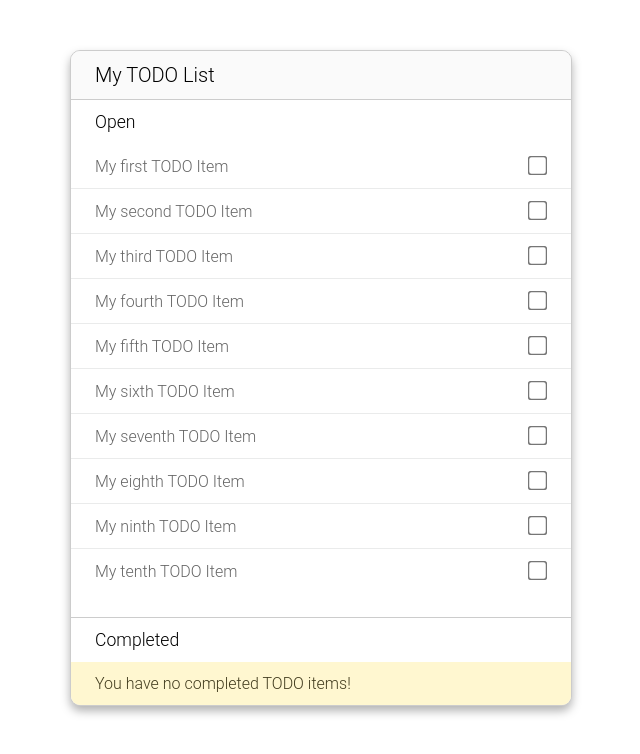
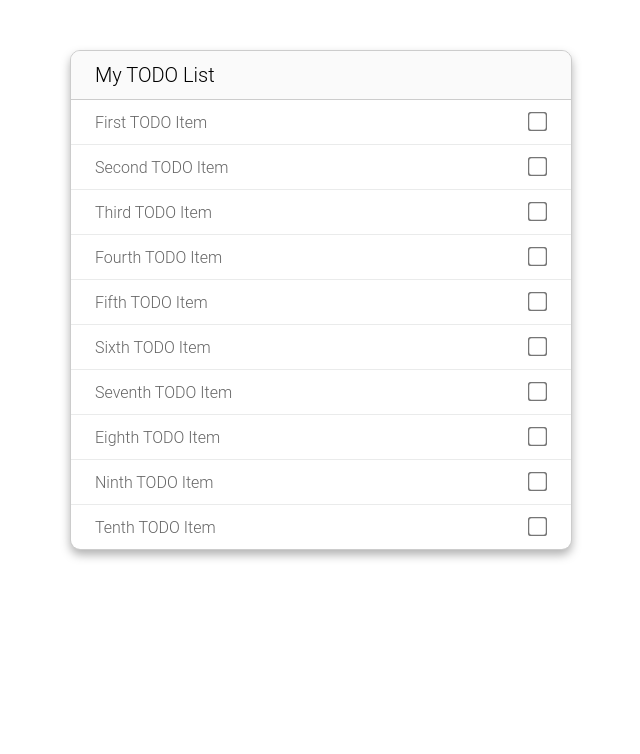
Before and after one commit to hedegitsin/todo-app, an Angular app: page / in a window 1280 px wide. Before the commit this address led to /todos. Shown: the top 754 px of the page, without its empty margins (319-959 px from the left). Built offline with nearby package versions, Linux system fonts and the light colour scheme.

Commit message:
Converted branch 2 to separate Components

```diff
--- a/src/app/app-routing.module.ts
+++ b/src/app/app-routing.module.ts
@@ -1,18 +1,7 @@
 import { NgModule } from '@angular/core';
 import { RouterModule, Routes } from '@angular/router';
-import {TodoListComponent} from "./components/todo-list/todo-list.component";
 
-const routes: Routes = [
-  {
-    path: '',
-    pathMatch: 'full',
-    redirectTo: 'todos'
-  },
-  {
-    path: 'todos',
-    component: TodoListComponent
-  }
-];
+const routes: Routes = [];
 
 @NgModule({
   imports: [RouterModule.forRoot(routes)],
--- a/src/app/app.component.html
+++ b/src/app/app.component.html
@@ -1 +1,3 @@
-<router-outlet></router-outlet>
+<app-todo-list
+ [todoList]="initialTodoList"
+></app-todo-list>
--- a/src/app/app.component.ts
+++ b/src/app/app.component.ts
@@ -1,4 +1,5 @@
 import { Component } from '@angular/core';
+import {TodoItem} from "./models/todo-item.model";
 
 @Component({
   selector: 'app-root',
@@ -6,5 +7,67 @@ import { Component } from '@angular/core';
   styleUrls: ['./app.component.scss']
 })
 export class AppComponent {
-  title = 'todo-app';
+
+  initialTodoList: Array<TodoItem> = [
+    {
+      id: 1,
+      todo: "First TODO Item",
+      completed: false,
+      userId: 1
+    },
+    {
+      id: 2,
+      todo: "Second TODO Item",
+      completed: false,
+      userId: 1
+    },
+    {
+      id: 3,
+      todo: "Third TODO Item",
+      completed: false,
+      userId: 1
+    },
+    {
+      id: 4,
+      todo: "Fourth TODO Item",
+      completed: false,
+      userId: 1
+    },
+    {
+      id: 5,
+      todo: "Fifth TODO Item",
+      completed: false,
+      userId: 1
+    },
+    {
+      id: 6,
+      todo: "Sixth TODO Item",
+      completed: false,
+      userId: 1
+    },
+    {
+      id: 7,
+      todo: "Seventh TODO Item",
+      completed: false,
+      userId: 1
+    },
+    {
+      id: 8,
+      todo: "Eighth TODO Item",
+      completed: false,
+      userId: 1
+    },
+    {
+      id: 9,
+      todo: "Ninth TODO Item",
+      completed: false,
+      userId: 1
+    },
+    {
+      id: 10,
+      todo: "Tenth TODO Item",
+      completed: false,
+      userId: 1
+    }
+  ]
 }
--- a/src/app/components/todo-list/todo-list.component.html
+++ b/src/app/components/todo-list/todo-list.component.html
@@ -3,28 +3,12 @@
     My TODO List
   </div>
   <div class="todo-items-container">
-
-    <!--  Open TODOs  -->
-    <div class="todo-category">
-      <div class="category-title">Open</div>
-      <app-todo-list-item
-        *ngFor="let todoItem of openTodoList"
-        [todoItem]="todoItem"
-        (onItemChecked)="onTodoItemChecked($event)"
-      >
-      </app-todo-list-item>
-      <div class="no-todos-message" *ngIf="openTodoList.length === 0">You have no open TODO items!</div>
-    </div>
-    <!--  Completed TODOs  -->
-    <div class="todo-category">
-      <div class="category-title">Completed</div>
-      <app-todo-list-item
-        *ngFor="let todoItem of completedTodoList"
-        [todoItem]="todoItem"
-        (onItemChecked)="onTodoItemChecked($event)"
-      >
-      </app-todo-list-item>
-      <div class="no-todos-message" *ngIf="completedTodoList.length === 0">You have no completed TODO items!</div>
-    </div>
+    <app-todo-list-item
+      *ngFor="let todoItem of todoList"
+      [todoItem]="todoItem"
+      (onItemChecked)="onTodoItemChecked($event)"
+    >
+    </app-todo-list-item>
+    <div class="no-todos-message" *ngIf="todoList.length === 0">You have no open TODO items!</div>
   </div>
 </div>
--- a/src/app/components/todo-list/todo-list.component.scss
+++ b/src/app/components/todo-list/todo-list.component.scss
@@ -16,24 +16,6 @@
 
   & .todo-items-container {
     background: #fff;
-
-    & .todo-category {
-
-      & .category-title{
-        font-size: 1.1rem;
-        padding: 12px 24px;
-      }
-
-      &:first-of-type{
-        padding-bottom: 24px;
-      }
-
-      &:last-of-type{
-        border-top: 1px solid #ccc;
-      }
-
-    }
-
   }
 
   & .no-todos-message {
--- a/src/app/components/todo-list/todo-list.component.ts
+++ b/src/app/components/todo-list/todo-list.component.ts
@@ -1,4 +1,4 @@
-import {Component, OnInit} from '@angular/core';
+import {Component, Input, OnInit} from '@angular/core';
 import {TodoItem} from "../../models/todo-item.model";
 
 
@@ -7,88 +7,14 @@ import {TodoItem} from "../../models/todo-item.model";
   templateUrl: './todo-list.component.html',
   styleUrls: ['./todo-list.component.scss']
 })
-export class TodoListComponent implements OnInit{
+export class TodoListComponent{
 
-  private todoList: Array<TodoItem> = [
-    {
-      id: 1,
-      todo: "My first TODO Item",
-      completed: false,
-      userId: 1
-    },
-    {
-      id: 2,
-      todo: "My second TODO Item",
-      completed: false,
-      userId: 1
-    },
-    {
-      id: 3,
-      todo: "My third TODO Item",
-      completed: false,
-      userId: 1
-    },
-    {
-      id: 4,
-      todo: "My fourth TODO Item",
-      completed: false,
-      userId: 1
-    },
-    {
-      id: 5,
-      todo: "My fifth TODO Item",
-      completed: false,
-      userId: 1
-    },
-    {
-      id: 6,
-      todo: "My sixth TODO Item",
-      completed: false,
-      userId: 1
-    },
-    {
-      id: 7,
-      todo: "My seventh TODO Item",
-      completed: false,
-      userId: 1
-    },
-    {
-      id: 8,
-      todo: "My eighth TODO Item",
-      completed: false,
-      userId: 1
-    },
-    {
-      id: 9,
-      todo: "My ninth TODO Item",
-      completed: false,
-      userId: 1
-    },
-    {
-      id: 10,
-      todo: "My tenth TODO Item",
-      completed: false,
-      userId: 1
-    }
-  ]
-
-  openTodoList: Array<TodoItem> = [];
-  completedTodoList: Array<TodoItem> = [];
-
-  ngOnInit(): void {
-    this.setFilteredTodoLists();
-  }
-
-  private filterTodoListByCompletion(isCompleted: boolean): Array<TodoItem> {
-    return this.todoList.filter(item => item.completed === isCompleted);
-  }
-
-  private setFilteredTodoLists() {
-    this.openTodoList = this.filterTodoListByCompletion(false);
-    this.completedTodoList = this.filterTodoListByCompletion(true);
-  }
+  @Input()
+  todoList: Array<TodoItem> = [];
 
   onTodoItemChecked(todoItem: TodoItem) {
-    this.setFilteredTodoLists();
+    if(todoItem.completed){
+      this.todoList = this.todoList.filter(item => item.id !== todoItem.id);
+    }
   }
 }
```
Also changed, not shown: 1 other file (tests, documents, lock files or other folders).
